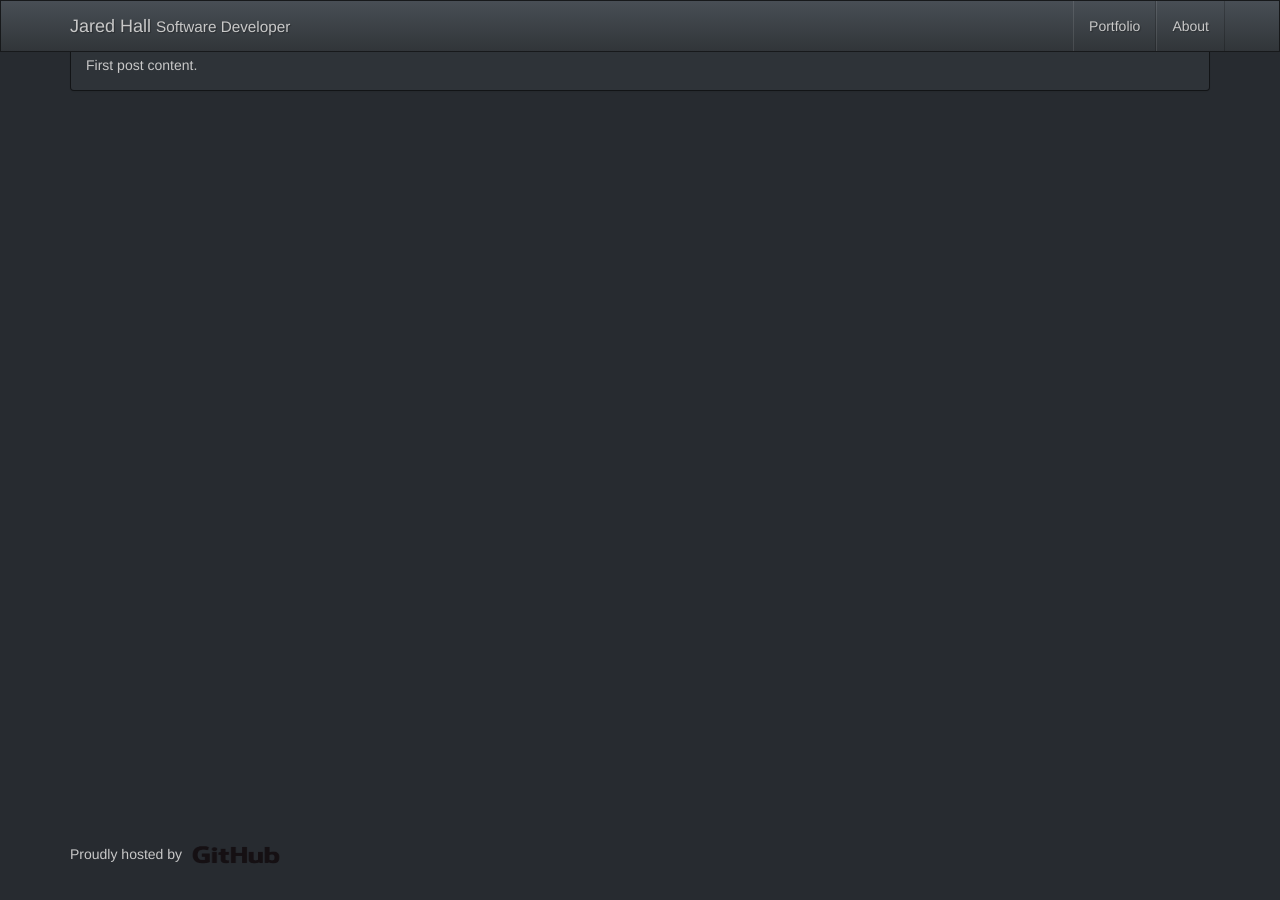
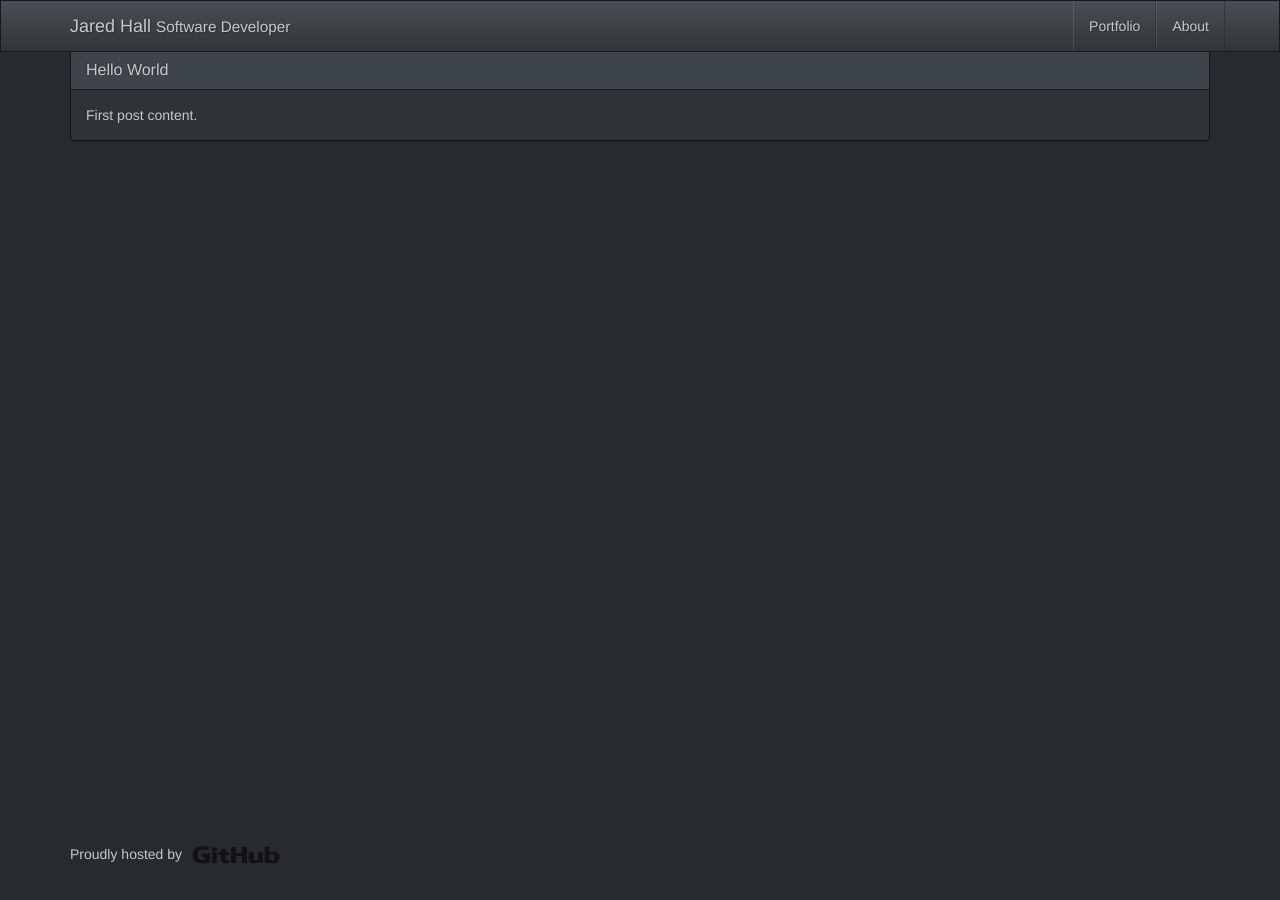
Before and after one commit to jaredhall05/jaredhall05.github.com, a Jekyll site: the page built from index.html, in a window 1280 px wide. Built offline with Jekyll 4.4.1, drawn with Linux system fonts in a browser that asks for light colours; nearby versions of some CDN libraries.

Commit message:
add padding to body top.

```diff
--- a/css/main.css
+++ b/css/main.css
@@ -15,8 +15,7 @@ body {
     /* Margin bottom by footer height */
     margin-bottom: 60px;
     padding: 0;
-    /*color: #c8c8c8;
-    background-color: #272b30;*/
+    padding-top: 50px;
 }
 
 header, footer {
```
